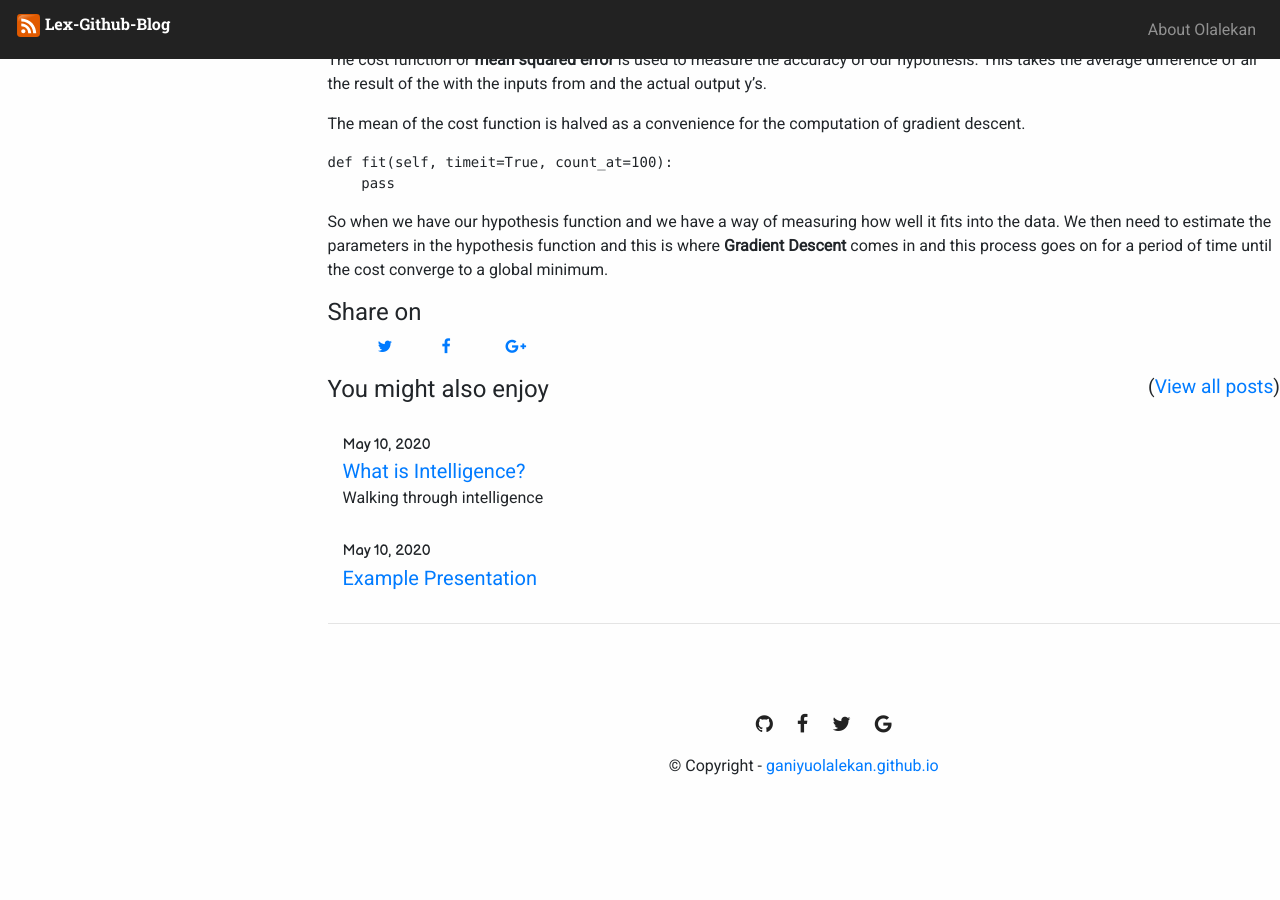
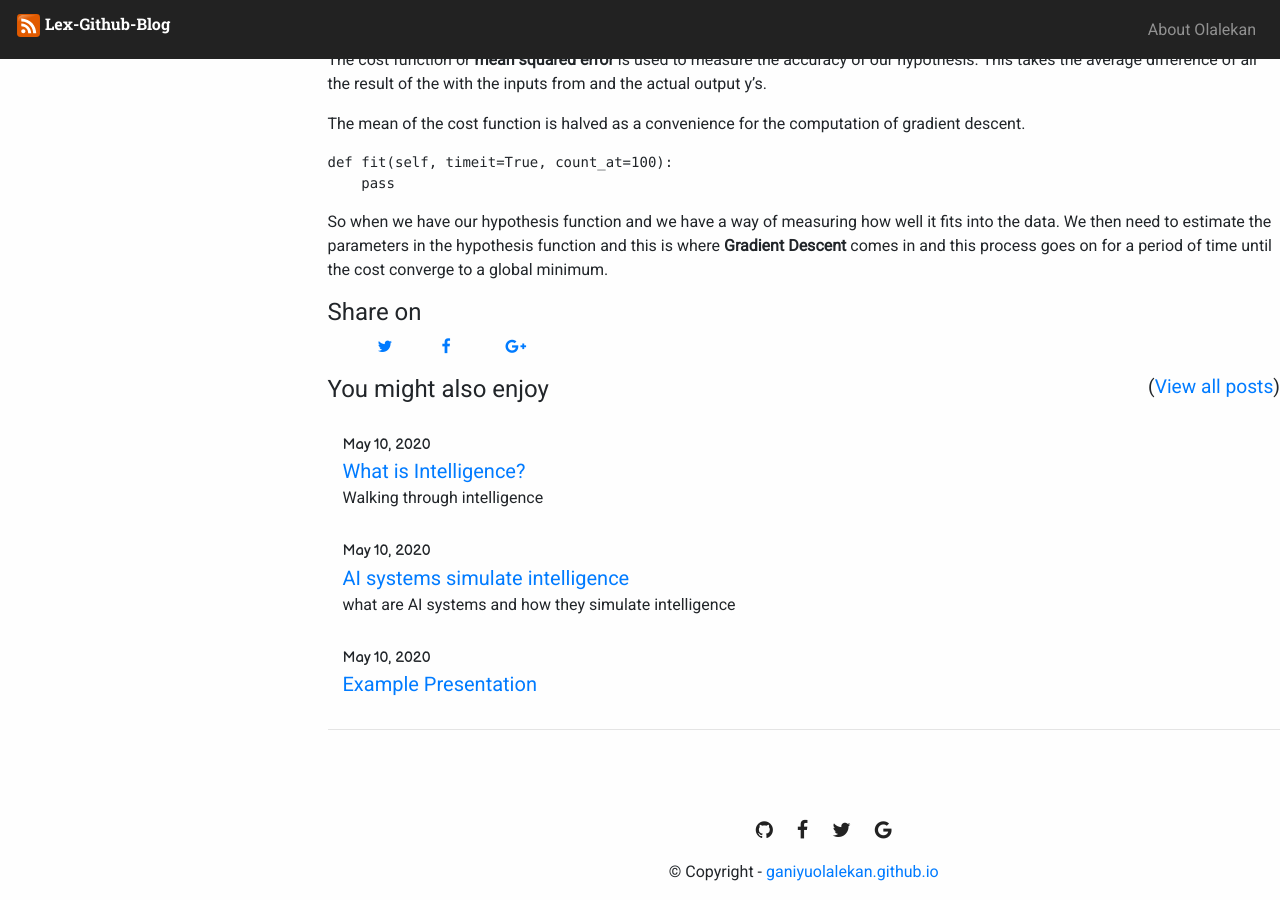
Before and after one commit to ganiyuolalekan/ganiyuolalekan.github.io, a Jekyll site: the page built from _posts/2020-05-10-linear-regression-tutorial.md, in a window 1280 px wide and 900 px high, scrolled down 1227 px. Built offline with Jekyll 4.4.1, drawn with Linux system fonts in a browser that asks for light colours; nearby versions of some CDN libraries; comment, search, counter and statistics services are not loaded; before the commit the page ends 2021 px from its top, so only the background shows below that; some of the changed lines change nothing that is shown.

Commit message:
Added a new article

```diff
--- a/_posts/2020-05-10-linear-regression-tutorial.md
+++ b/_posts/2020-05-10-linear-regression-tutorial.md
@@ -14,7 +14,7 @@
 
 The Linear Regression is one of the most basic and popular machine learning algorithm you will come across in your pursuit of a career as a data scientist or a machine learning engineer. It is intuitive and has a good range of uses and it's pretty straight forward and easy to understand.
 
-<img src="{{ site.github.url }}/images/lin_r.png" alt="Linear Regression Description" width="600px" height="300px" />
+<img src="{{ site.github.url }}/images/lin_r.png" alt="Linear Regression Description" width="100%" height="300vh" />
 
 So what problem does linear regression solve? Well when the target variable we're trying to predict is continuous, then such learning problem is a regression problem, thus the linear regression algorithm is used to solve continuous problems.
 
--- /dev/null
+++ b/_posts/2020-08-31-ai-system-simulates-intelligence.md
@@ -0,0 +1,62 @@
+---
+layout: base_post
+title: AI systems simulate intelligence
+excerpt: "what are AI systems and how they simulate intelligence"
+share: true
+tags: [artificial_intelligence, intelligence, machine_learning, natural_language_processing, expert_systems, fuzzy_logic, neural_networks, robotics]
+comments: true
+category: ai
+---
+<img src="{{ site.github.url }}/images/intelligence.jpg" alt="www.bdteck.com" width="100%" height="300vh" />
+
+The introduction of artificial intelligence was based on the assumption that the processes of thoughts by humans can be [mechanized](https://en.wikipedia.org/wiki/History_of_artificial_intelligence). This processes of thoughts is a common characteristics assumed by all intelligent agents as a form of reasoning. At this spanish Philosopher [Ramon Liul](https://en.wikipedia.org/wiki/Ramon_Llull) developed several logical machines devoted to the creation of knowledge by logical means, his works could combine basic truths as simple logical operations, produced by the machine by mechanical means, Liull’s work had a great influence on [Gottfried Leibniz](https://en.wikipedia.org/wiki/Gottfried_Leibniz) and later on in the 17th century, Leibniz, [Thomas Hobbes](https://en.wikipedia.org/wiki/Thomas_Hobbes) and [Rene Descartes](https://en.wikipedia.org/wiki/Ren%C3%A9_Descartes) explored the possibility that all rational thought could be made as systematic as algebra or geometry.
+
+In this article I will focus on the **compilation of thoughts** as the process known as **reasoning**, how reasoning are applied in machines and finally how the 6 branches of AI cuts off from the idea of mechanizing thoughts.
+
+In my article [what is intelligence](https://www.linkedin.com/pulse/what-intelligence-olalekan-ganiyu/), I highlighted the major factor that initiates intelligence and came to the conclusion that intelligence “is the result or outcome of acting on the compilation of thoughts based on the understanding of the environment and objective, with experience”.
+
+It was also stated that intelligence is objective driven, intelligence needs experience and intelligence is built upon understanding. The working together of all this principles requires the processing of thoughts – which is the deduction of inferences or interpretations from premises.
+
+<blockquote>
+Reasoning is nothing but Reckoning
+
+<cite>Thomas Hobbes</cite>
+</blockquote>
+
+Intelligence for all living species is nothing but this compilation of thoughts known as reasoning to yield an objective (an aim). A much practical – and mathematical – form of reasoning is reckoning, where the abstract concepts of reasoning are converted to it’s equivalent mathematical and algorithmic form for machines. This is the form artificial systems uses to simulate intelligence through programming.
+
+##How intelligence is simulated across the branches of AI:
+
+###Neural Networks (NNs)
+
+Also referred to as _Artificial Neural Networks (ANNs)_ is a vital branch of AI that focuses on **simulating the activity of neurons in the brains** – preferably humans.
+
+The neural nets are specialized on pattern recognition and could be used for functional approximation, classification, data processing and a lot [more](https://en.wikipedia.org/wiki/Neural_network#Applications).
+
+###Machine Learning (ML)
+
+The term [machine learning](https://en.wikipedia.org/wiki/Machine_learning) pretty much defines itself, thou contextually machine learning deals with the study of computer algorithms which improves automatically through experience. This is an extremely important field in AI as **it simulates the learning process of intelligence itself** – or simple the process of learning.
+
+ML has three (3) main approaches [supervised](https://en.wikipedia.org/wiki/Supervised_learning), [unsupervised](https://en.wikipedia.org/wiki/Unsupervised_learning) or [self-supervised](https://en.wikipedia.org/wiki/Unsupervised_learning) and [reinforced learning](https://en.wikipedia.org/wiki/Reinforcement_learning) and is ever expanding in its [applications](https://en.wikipedia.org/wiki/Machine_learning#Applications).
+
+###Natural Language Processing (NLP)
+
+[Natural language processing](https://en.wikipedia.org/wiki/Natural_language_processing) is a sub-field of linguistics, computer science, information engineering, and artificial intelligence concerned with the interactions between computers and human (natural) languages, **NLP simulates the human ability to understand the everyday language that people use to communicate.**
+
+This process helps the computer to understand the human language.
+
+###Robotics
+
+[Robotics](https://en.wikipedia.org/wiki/Robotics) is an interdisciplinary research area, with its aim being to create robots (etymology: form the Slavic word robota meaning slave) to **simulate unique abilities of humans in an area or multiple area of specializations** that may be discomforting, too risky or dangerous for humans to operate in.
+
+Robotics draws from the achievements of information engineering, computer engineering, mechanical engineering, electronic engineering and others. It’s application includes domestic robots, nano-robots, autonomous robots and [many more](https://en.wikipedia.org/wiki/Robotics#Applications).
+
+###Expert Systems
+
+[Expert systems](https://en.wikipedia.org/wiki/Expert_system) are systems that sorts to emulate or **simulate the knowledge of domain experts**. They were the very first form of artificial intelligence which were able to solve complex problems by reasoning through bodies of knowledge – past expert systems were practically a collection of the knowledge of a domain expert represented in the form of if-then rules.
+
+The expert systems has several form of application which includes interpretation, prediction, diagnosis and so [many more](https://en.wikipedia.org/wiki/Expert_system#Applications).
+
+###Fuzzy Logic
+
+[Fuzzy logic](https://en.wikipedia.org/wiki/Fuzzy_logic) introduced by the proposal of fuzzy set theory by [Lotfi Zadeh](https://en.wikipedia.org/wiki/Lotfi_A._Zadeh) is used with neural networks to **simulate how a person would make decisions**, only much faster through the aggregation of data and changing into more useful data by forming partial truth or false as fuzzy sets.
--- a/_posts/2020-08-31-whai-is-intelligence?.md
+++ b/_posts/2020-08-31-whai-is-intelligence?.md
@@ -5,9 +5,8 @@
 share: true
 tags: [artificial_intelligence, intelligence]
 comments: true
-category: blog
+category: ai
 ---
-
 <img src="{{ site.github.url }}/images/intelligence.jpg" alt="www.bdteck.com" width="100%" height="300vh" />
 
 **What is Intelligence really?**
@@ -33,7 +32,7 @@
 <cite>Alexander D. Wissner-Gross</cite>
 </blockquote>
 
-Another definition I admire is that of cognitive psychologist Reuven Feuerstein [https://en.wikipedia.org/wiki/Reuven_Feuerstein]
+Another definition I admire is that of cognitive psychologist [Reuven Feuerstein](https://en.wikipedia.org/wiki/Reuven_Feuerstein)
 
 
 <blockquote>
@@ -56,4 +55,4 @@
 
 ----------------------------------------------------------------------
 
-This writeup was originally published on my [linkedin](https://www.linkedin.com/pulse/what-intelligence-olalekan-ganiyu/) account.
+This writeup was originally published on my [Linkedin](https://www.linkedin.com/pulse/what-intelligence-olalekan-ganiyu/) Account.
```
